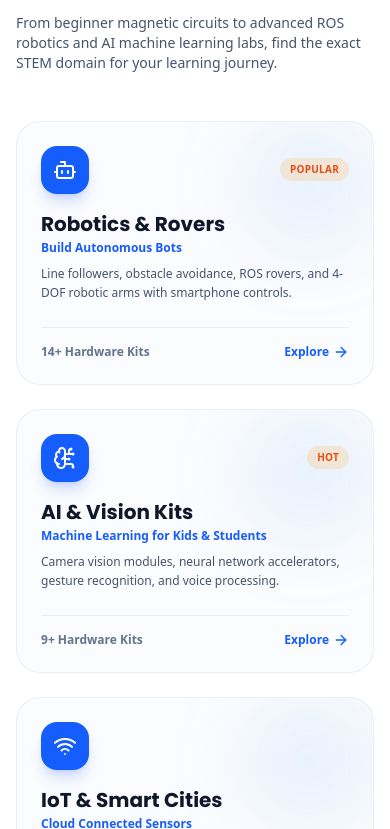
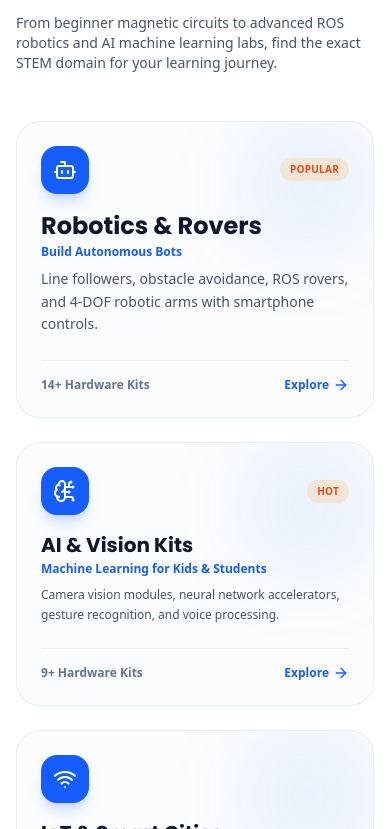
Before and after one commit to NavoYantra/navoyantra_shop, a React (Vite) app: page / in a window 390 px wide. Shown: the part 1635-2464 px from the top of the page. Built offline with nearby package versions, Linux system fonts and the light colour scheme; no server answers; the database is empty.

Commit message:
feat: add FeaturedCategories bento grid and InteractiveBubbles animation components

```diff
--- a/src/components/home/FeaturedCategories.tsx
+++ b/src/components/home/FeaturedCategories.tsx
@@ -2,9 +2,29 @@ import React from 'react';
 import { CATEGORIES } from '../../data/categories';
 import { useApp } from '../../context/AppContext';
 import { CategoryType } from '../../types';
+import { motion } from 'framer-motion';
 import {
   Bot, BrainCircuit, Wifi, Cpu, Zap, Plane, ArrowRight
 } from 'lucide-react';
+
+const containerVariants = {
+  hidden: { opacity: 0 },
+  visible: {
+    opacity: 1,
+    transition: {
+      staggerChildren: 0.1
+    }
+  }
+};
+
+const itemVariants = {
+  hidden: { opacity: 0, y: 20 },
+  visible: {
+    opacity: 1,
+    y: 0,
+    transition: { type: 'spring', stiffness: 100, damping: 15 }
+  }
+};
 
 export const FeaturedCategories: React.FC = () => {
   const { setFilters, setCurrentPage } = useApp();
@@ -29,73 +49,101 @@ export const FeaturedCategories: React.FC = () => {
       selectedTechStacks: []
     }));
     setCurrentPage('shop');
+    window.scrollTo(0, 0);
+  };
+
+  const getBentoClasses = (index: number) => {
+    switch (index) {
+      case 0:
+        return 'lg:col-span-2 lg:row-span-2';
+      case 1:
+        return 'lg:col-span-2 lg:row-span-1';
+      case 2:
+        return 'lg:col-span-1 lg:row-span-1';
+      case 3:
+        return 'lg:col-span-1 lg:row-span-1';
+      case 4:
+        return 'lg:col-span-2 lg:row-span-1';
+      case 5:
+        return 'lg:col-span-2 lg:row-span-1';
+      default:
+        return 'lg:col-span-1 lg:row-span-1';
+    }
   };
 
   return (
-    <section className="py-16 bg-white  border-y border-slate-100 ">
+    <section className="py-16 bg-white border-y border-slate-100">
       <div className="max-w-7xl mx-auto px-4 sm:px-6 lg:px-8">
 
         {/* Section Header */}
         <div className="flex flex-col md:flex-row md:items-end justify-between mb-12">
           <div>
-            <span className="text-xs font-extrabold text-blue-600  uppercase tracking-widest">
+            <span className="text-xs font-extrabold text-blue-600 uppercase tracking-widest">
               INNOVATION CATEGORIES
             </span>
-            <h2 className="text-3xl sm:text-4xl font-extrabold font-heading text-slate-900  mt-1">
+            <h2 className="text-3xl sm:text-4xl font-extrabold font-heading text-slate-900 mt-1">
               Explore STEM Innovation Domains
             </h2>
           </div>
-          <p className="text-sm text-slate-600  mt-2 md:mt-0 max-w-md">
+          <p className="text-sm text-slate-600 mt-2 md:mt-0 max-w-md">
             From beginner magnetic circuits to advanced ROS robotics and AI machine learning labs, find the exact STEM domain for your learning journey.
           </p>
         </div>
 
-        {/* Categories 6-Grid */}
-        <div className="grid grid-cols-1 sm:grid-cols-2 lg:grid-cols-3 gap-6">
-          {CATEGORIES.map((category) => (
-            <div
+        {/* Categories Bento Grid */}
+        <motion.div
+          variants={containerVariants}
+          initial="hidden"
+          whileInView="visible"
+          viewport={{ once: true, margin: "-50px" }}
+          className="grid grid-cols-1 sm:grid-cols-2 lg:grid-cols-4 gap-6"
+        >
+          {CATEGORIES.map((category, index) => (
+            <motion.div
               key={category.id}
+              variants={itemVariants}
+              whileHover={{ scale: 1.02 }}
               onClick={() => handleCategoryClick(category.id)}
-              className="group relative rounded-3xl overflow-hidden border border-slate-200/70  bg-slate-50/60  p-6 hover:shadow-2xl hover:border-blue-500/50 :border-blue-500/50 transition-all duration-300 cursor-pointer flex flex-col justify-between"
+              className={`group relative rounded-3xl overflow-hidden border border-slate-200/70 bg-slate-50/60 p-6 hover:shadow-2xl hover:border-blue-500/50 transition-all duration-300 cursor-pointer flex flex-col justify-between ${getBentoClasses(index)}`}
             >
               {/* Background Glow on Hover */}
               <div className="absolute top-0 right-0 w-32 h-32 bg-blue-500/10 rounded-full blur-2xl group-hover:scale-150 transition-transform duration-500 pointer-events-none" />
 
               <div>
                 <div className="flex items-center justify-between mb-4">
-                  <div className="w-12 h-12 rounded-2xl bg-blue-600 text-white flex items-center justify-center shadow-lg shadow-blue-600/20 group-hover:scale-110 group-hover:rotate-6 transition-transform">
+                  <div className="w-12 h-12 rounded-2xl bg-blue-600 text-white flex items-center justify-center shadow-lg shadow-blue-600/20 group-hover:scale-110 group-hover:rotate-12 transition-transform duration-300">
                     {getIcon(category.iconName)}
                   </div>
                   {category.badge && (
-                    <span className="px-2.5 py-1 rounded-full text-[10px] font-extrabold uppercase tracking-wide bg-orange-100 text-orange-600  ">
+                    <span className="px-2.5 py-1 rounded-full text-[10px] font-extrabold uppercase tracking-wide bg-orange-100 text-orange-600">
                       {category.badge}
                     </span>
                   )}
                 </div>
 
-                <h3 className="text-xl font-bold font-heading text-slate-900  group-hover:text-blue-600 :text-blue-400 transition-colors">
+                <h3 className={`font-bold font-heading text-slate-900 group-hover:text-blue-600 transition-colors ${index === 0 ? 'text-2xl sm:text-3xl' : 'text-xl'}`}>
                   {category.title}
                 </h3>
-                <p className="text-xs font-semibold text-blue-600  mt-0.5">
+                <p className="text-xs font-semibold text-blue-600 mt-0.5">
                   {category.subtitle}
                 </p>
-                <p className="text-xs text-slate-600  mt-2 line-clamp-2 leading-relaxed">
+                <p className={`text-slate-600 mt-2 leading-relaxed ${index === 0 ? 'text-sm line-clamp-3' : 'text-xs line-clamp-2'}`}>
                   {category.description}
                 </p>
               </div>
 
-              <div className="mt-6 pt-4 border-t border-slate-200/60  flex items-center justify-between text-xs">
-                <span className="font-semibold text-slate-500 ">
+              <div className="mt-6 pt-4 border-t border-slate-200/60 flex items-center justify-between text-xs">
+                <span className="font-semibold text-slate-500">
                   {category.itemCount}+ Hardware Kits
                 </span>
-                <span className="font-bold text-blue-600  flex items-center space-x-1 group-hover:translate-x-1 transition-transform">
+                <span className="font-bold text-blue-600 flex items-center space-x-1 group-hover:translate-x-1 transition-transform">
                   <span>Explore</span>
                   <ArrowRight className="w-4 h-4" />
                 </span>
               </div>
-            </div>
+            </motion.div>
           ))}
-        </div>
+        </motion.div>
 
       </div>
     </section>
--- a/src/components/home/InteractiveBubbles.tsx
+++ b/src/components/home/InteractiveBubbles.tsx
@@ -63,6 +63,24 @@ export const InteractiveBubbles: React.FC = () => {
         // Slowly return to original pos
         return { ...bubble, tx: bubble.tx * 0.9, ty: bubble.ty * 0.9 };
       }));
+
+      // Occasionally spawn a bubble on mouse move to increase density locally
+      if (Math.random() < 0.1) {
+        setBubbles(prev => {
+          if (prev.length > 100) return prev; // cap density
+
+          const newBubble = {
+            id: Date.now() + Math.random(),
+            x: (x / rect.width) * 100 + (Math.random() - 0.5) * 5,
+            y: (y / rect.height) * 100 + (Math.random() - 0.5) * 5,
+            size: Math.random() * 15 + 5,
+            color: colors[Math.floor(Math.random() * colors.length)],
+            tx: (Math.random() - 0.5) * 50,
+            ty: (Math.random() - 0.5) * 50
+          };
+          return [...prev, newBubble];
+        });
+      }
     };
 
     const handleClick = (e: MouseEvent) => {
@@ -149,7 +167,7 @@ export const InteractiveBubbles: React.FC = () => {
                 x: bubble.tx,
                 y: bubble.ty
               }}
-              transition={{ type: "spring", stiffness: 40, damping: 25 }}
+              transition={{ type: "spring", mass: 2, stiffness: 30, damping: 30 }}
               className={`rounded-full ${bubble.color} mix-blend-screen`}
               style={{
                 width: bubble.size,
```
